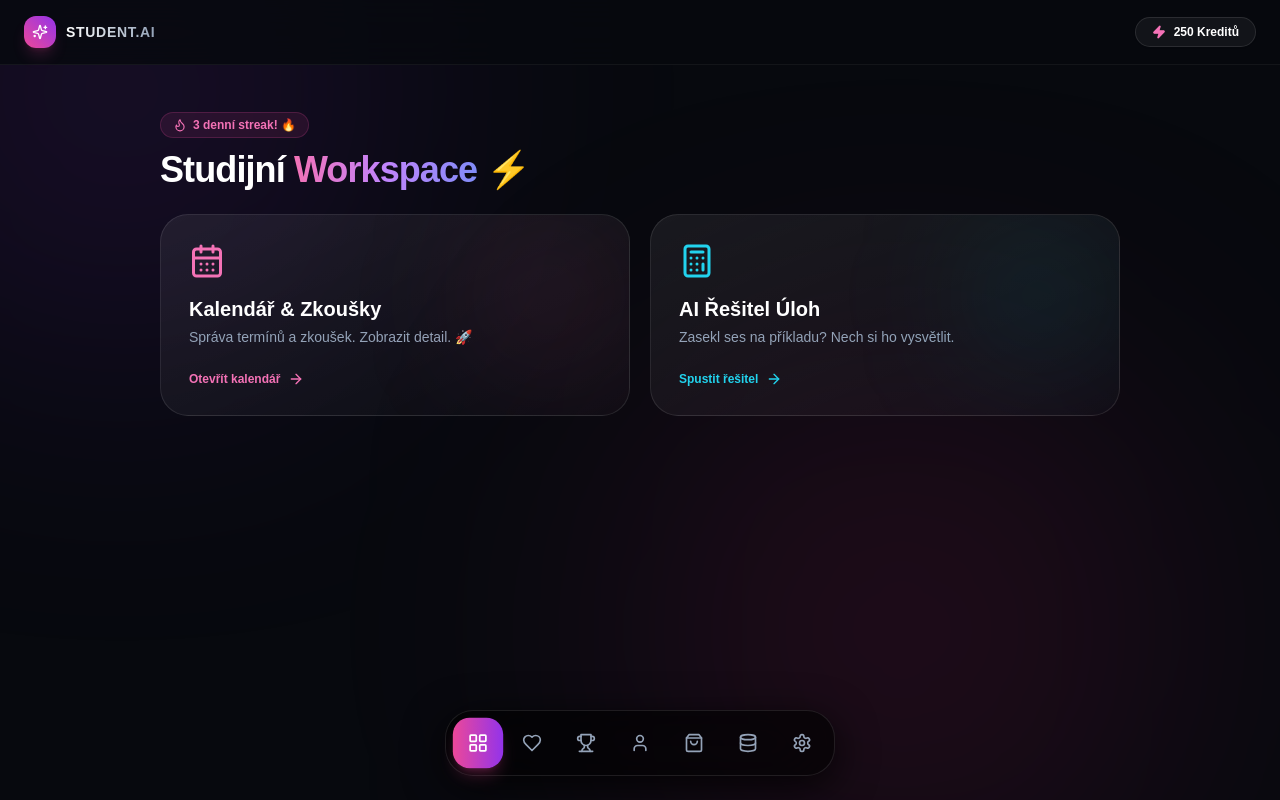
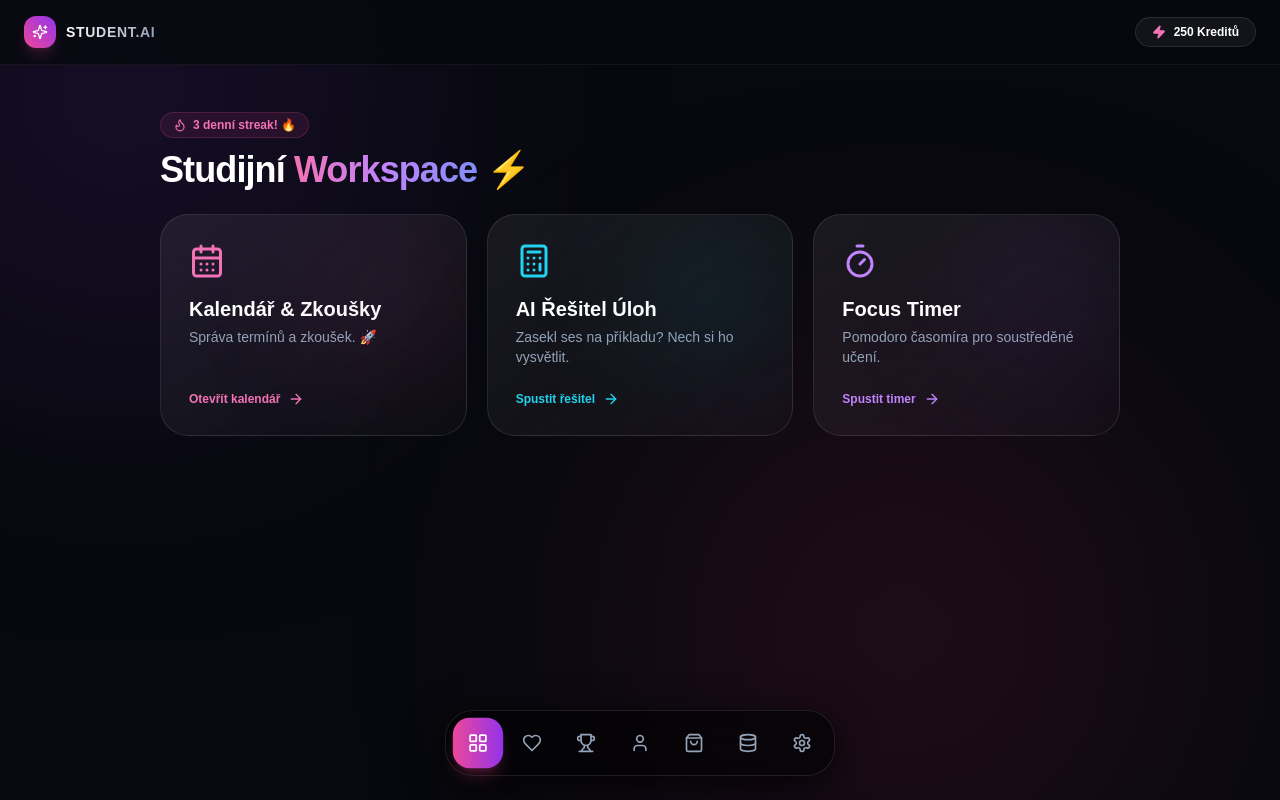
Before and after one commit to InfinityLook/Student-Ai, a Next.js app: page / in a window 1280 px wide. Built offline with nearby package versions, Linux system fonts and the light colour scheme.

Commit message:
Add Focus Timer module to DashboardShell

```diff
--- a/components/DashboardShell.tsx
+++ b/components/DashboardShell.tsx
@@ -15,10 +15,12 @@ import {
   Database,
   Sparkles,
   Flame,
-  ArrowRight
+  ArrowRight,
+  Timer
 } from 'lucide-react';
 import CalendarModule from './modules/CalendarModule';
-import AiSolver from './modules/AiSolver';
+import AiSolverModule from './modules/AiSolverModule';
+import FocusTimerModule from './modules/FocusTimerModule';
 
 export default function DashboardShell() {
   const [activeView, setActiveView] = useState('workspace');
@@ -50,8 +52,9 @@ export default function DashboardShell() {
               </div>
             </div>
 
-            {/* Hlavní karty ve Workspace */}
-            <div className="grid grid-cols-1 md:grid-cols-2 gap-5">
+            {/* Hlavní karty ve Workspace (3 sloupce) */}
+            <div className="grid grid-cols-1 md:grid-cols-3 gap-5">
+
               {/* Kalendář karta */}
               <div
                 onClick={() => setActiveView('calendar')}
@@ -61,7 +64,7 @@ export default function DashboardShell() {
                 <div>
                   <CalendarDays className="w-9 h-9 text-pink-400 mb-4" />
                   <h3 className="text-xl font-bold text-white mb-1">Kalendář & Zkoušky</h3>
-                  <p className="text-sm text-slate-400">Správa termínů a zkoušek. Zobrazit detail. 🚀</p>
+                  <p className="text-sm text-slate-400">Správa termínů a zkoušek. 🚀</p>
                 </div>
                 <div className="mt-6 flex items-center gap-2 text-xs font-bold text-pink-400 group-hover:translate-x-1 transition-transform">
                   <span>Otevřít kalendář</span>
@@ -69,7 +72,7 @@ export default function DashboardShell() {
                 </div>
               </div>
 
-              {/* AI Řešitel karta - nyní plně napojená */}
+              {/* AI Řešitel karta */}
               <div
                 onClick={() => setActiveView('ai-solver')}
                 className="group relative overflow-hidden rounded-[28px] bg-gradient-to-br from-white/[0.07] to-white/[0.02] border border-white/10 p-7 hover:border-cyan-500/50 transition-all duration-300 hover:scale-[1.01] cursor-pointer flex flex-col justify-between"
@@ -85,6 +88,24 @@ export default function DashboardShell() {
                   <ArrowRight className="w-4 h-4" />
                 </div>
               </div>
+
+              {/* Focus Timer karta - NOVÁ */}
+              <div
+                onClick={() => setActiveView('focus-timer')}
+                className="group relative overflow-hidden rounded-[28px] bg-gradient-to-br from-white/[0.07] to-white/[0.02] border border-white/10 p-7 hover:border-purple-500/50 transition-all duration-300 hover:scale-[1.01] cursor-pointer flex flex-col justify-between"
+              >
+                <div className="absolute top-0 right-0 w-40 h-40 bg-purple-500/10 rounded-full blur-3xl group-hover:bg-purple-500/20 transition-all" />
+                <div>
+                  <Timer className="w-9 h-9 text-purple-400 mb-4" />
+                  <h3 className="text-xl font-bold text-white mb-1">Focus Timer</h3>
+                  <p className="text-sm text-slate-400">Pomodoro časomíra pro soustředěné učení.</p>
+                </div>
+                <div className="mt-6 flex items-center gap-2 text-xs font-bold text-purple-400 group-hover:translate-x-1 transition-transform">
+                  <span>Spustit timer</span>
+                  <ArrowRight className="w-4 h-4" />
+                </div>
+              </div>
+
             </div>
           </div>
         );
@@ -92,6 +113,8 @@ export default function DashboardShell() {
         return <CalendarModule onBack={() => setActiveView('workspace')} />;
       case 'ai-solver':
         return <AiSolverModule onBack={() => setActiveView('workspace')} />;
+      case 'focus-timer':
+        return <FocusTimerModule onBack={() => setActiveView('workspace')} />;
       case 'pet':
         return (
           <div className="rounded-[32px] bg-gradient-to-b from-purple-900/20 to-black/40 border border-purple-500/20 p-8 max-w-xl mx-auto text-center space-y-6 backdrop-blur-xl">
@@ -240,7 +263,7 @@ export default function DashboardShell() {
       <nav className="fixed bottom-6 left-1/2 -translate-x-1/2 z-50 flex items-center gap-1.5 p-2 rounded-[28px] bg-black/60 backdrop-blur-2xl border border-white/10 shadow-[0_10px_40px_rgba(0,0,0,0.8)]">
         {navItems.map((item) => {
           const Icon = item.icon;
-          const isActive = activeView === item.id || ((activeView === 'calendar' || activeView === 'ai-solver') && item.id === 'workspace');
+          const isActive = activeView === item.id || ((activeView === 'calendar' || activeView === 'ai-solver' || activeView === 'focus-timer') && item.id === 'workspace');
           return (
             <button
               key={item.id}
@@ -260,4 +283,4 @@ export default function DashboardShell() {
 
     </div>
   );
-            }
+                }
```
